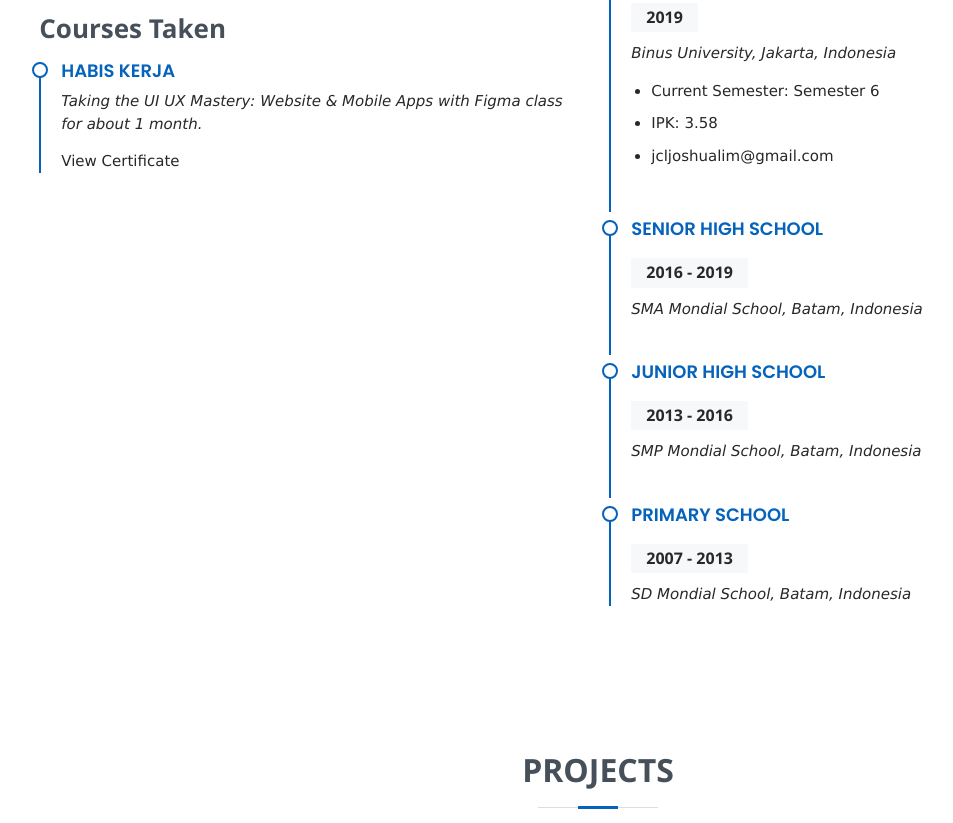
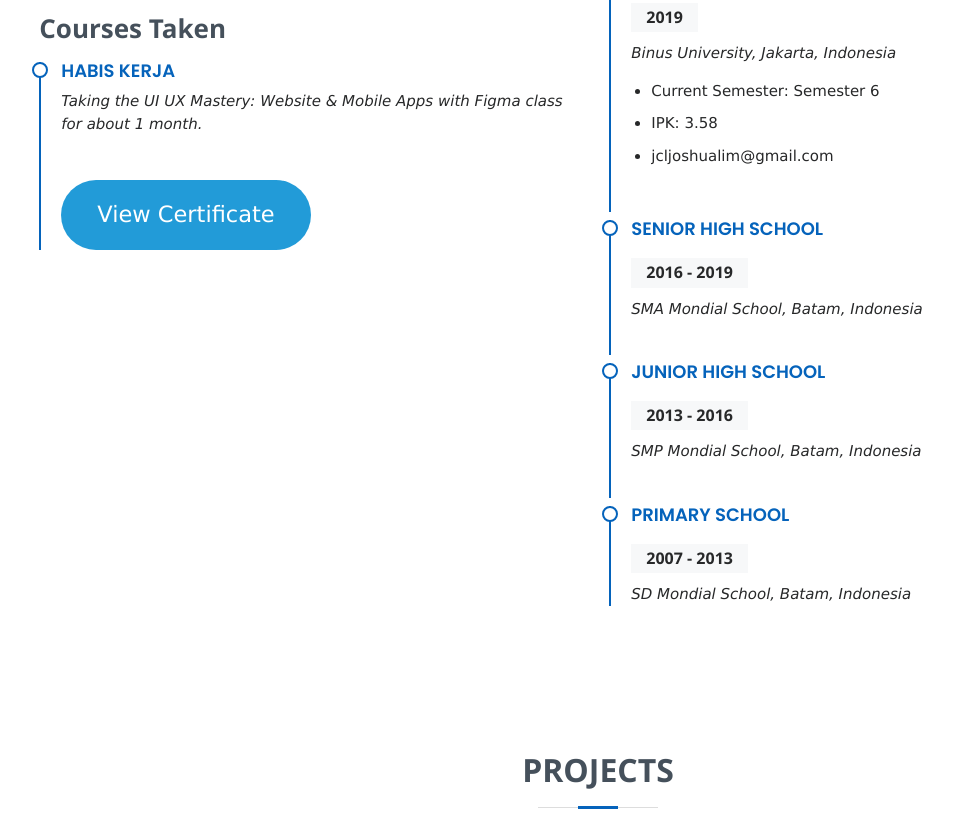
Before and after one commit to JoshuaChristianLimerson/JoshuaChristianLimerson.github.io, a plain HTML site: page index.html in a window 1280 px wide. Shown: the part 2517-3340 px from the top of the page, without its empty margins (92-1045 px from the left). Drawn offline with nearby package versions, Linux system fonts and the light colour scheme.

Commit message:
update portfolio

```diff
--- a/assets/css/style.css
+++ b/assets/css/style.css
@@ -55,6 +55,22 @@ h1, h2, h3, h4, h5, h6 {
 .back-to-top.active {
   visibility: visible;
   opacity: 1;
+}
+
+.button{
+  display: flex;
+  align-items: center;
+  margin-top: 3rem;
+  gap: 2rem;
+}
+
+.Pbutton{
+  display: inline-block;
+    background-color: rgb(34, 155, 216);
+    color: white;
+    font-size: 1.5rem;
+    padding: 0.8em 1.6em;
+    border-radius: 50px;
 }
 
 /*--------------------------------------------------------------
```
